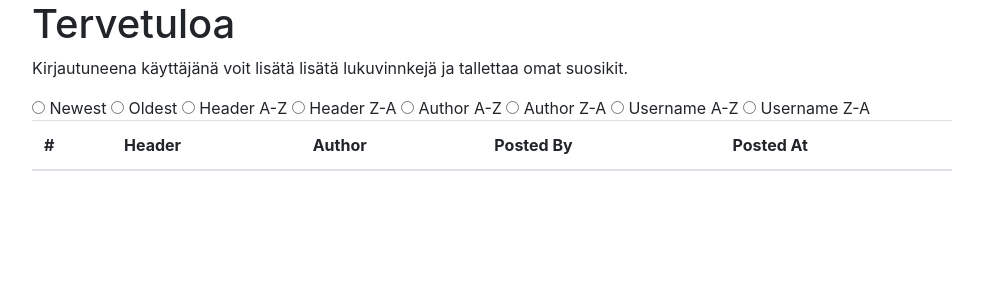
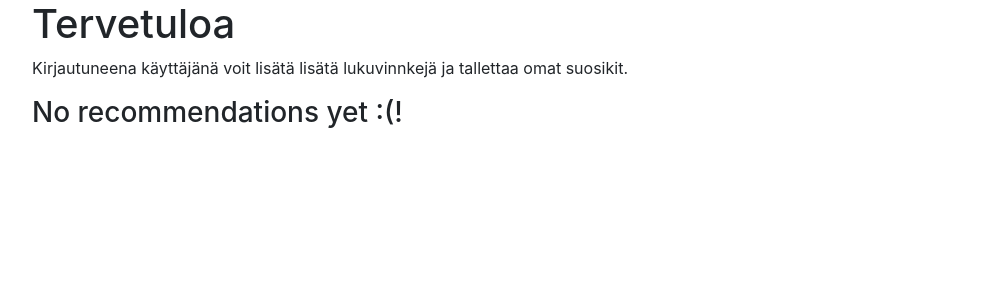
Before and after one commit to johyy/lukuvinkkikirjasto, a Flask app: template src/templates/index.html in a window 1280 px wide. Shown: the part 72-372 px from the top of the page, without its empty margins (53-1036 px from the left). Run offline with Flask 2, Linux system fonts and the light colour scheme; the template is opened without the code that fills it, so the values that code supplies are empty; some libraries are stand-ins or nearby versions.

Commit message:
Fixed index page 404

```diff
--- a/src/repositories/tip_repository.py
+++ b/src/repositories/tip_repository.py
@@ -33,8 +33,8 @@ class TipRepository:
         return order_by
 
     def fetch_all_tips(self, sort_option):
-        sql = "SELECT U.username, R.header, R.author, R.description, R.creation_time"\
-              " FROM users U LEFT JOIN recommendations R ON U.id = R.user_id"
+        sql = "SELECT R.header, R.author, R.description, R.creation_time, U.username"\
+              " FROM recommendations R LEFT JOIN users U ON R.user_id=U.id"
 
         sql += " " + self.order_by(self, sort_option);
 
--- a/src/templates/index.html
+++ b/src/templates/index.html
@@ -9,6 +9,8 @@
         Kirjautuneena käyttäjänä voit lisätä lisätä lukuvinnkejä ja tallettaa omat suosikit.
     {% endif %}
 <p>
+
+{%if recommendations_list%}
 
 <div class="row">
 <div class="col-10">
@@ -42,12 +44,18 @@
                 <td>{{tips.header}}</td>
                 <td>{{tips.author}}</td>
                 <td>{{tips.username}}</td>
-                <td>{{tips.creation_time.strftime("%H:%M:%S [%d/%m/%y]")}}</td>
+                {% if tips.creation_time %}
+                    <td>{{tips.creation_time.strftime("%H:%M:%S [%d/%m/%y]")}}</td>
+                {% endif %}
               </tr>
             {%endfor%}
         </tbody>
     </table>
 </div>
 
-
+{% else %}
+    <div>
+        <h3> No recommendations yet :(!</h3>
+    </div>
+{% endif %}
 {% endblock %}
```
Also changed, not shown: src/routes.py (+8 -2 lines).
